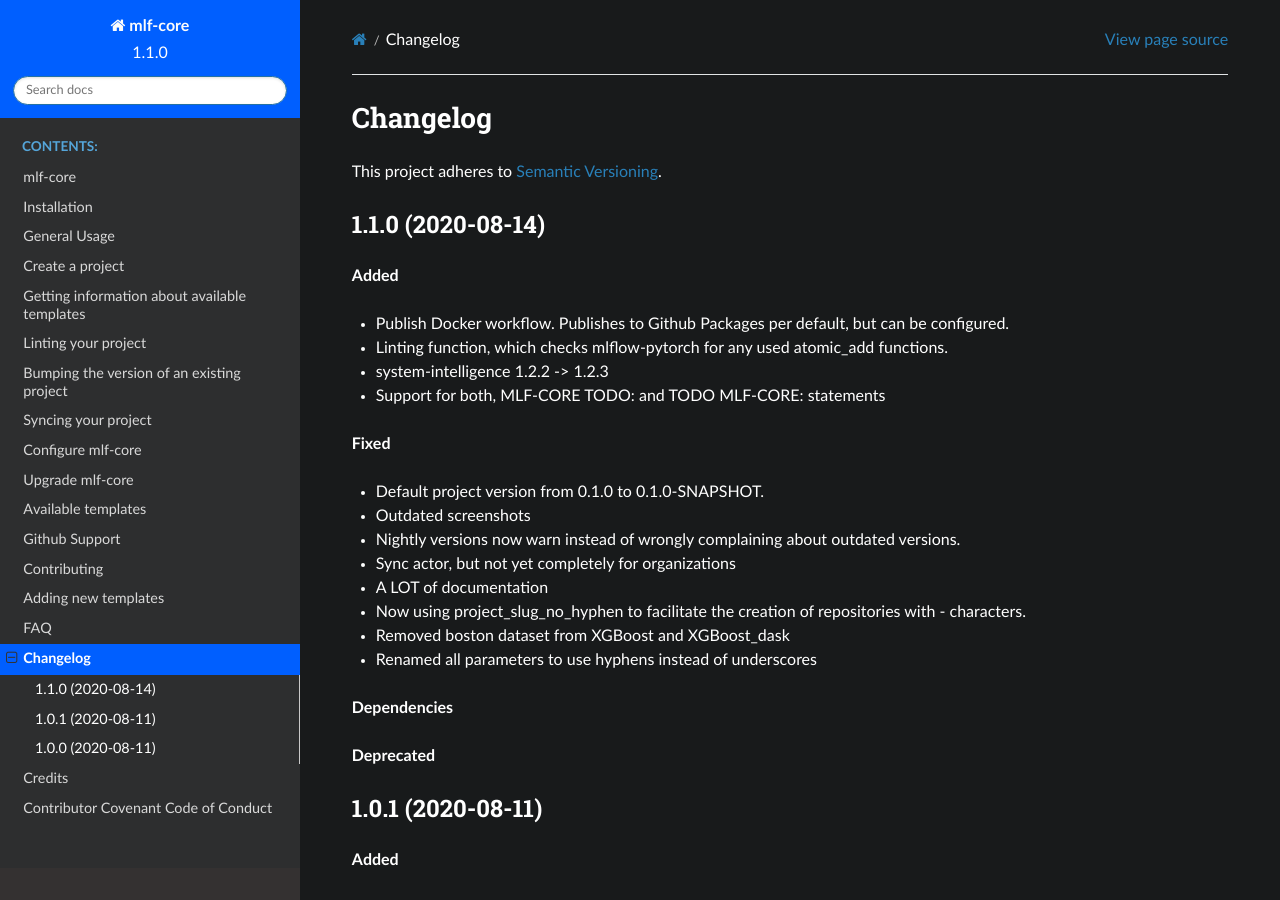
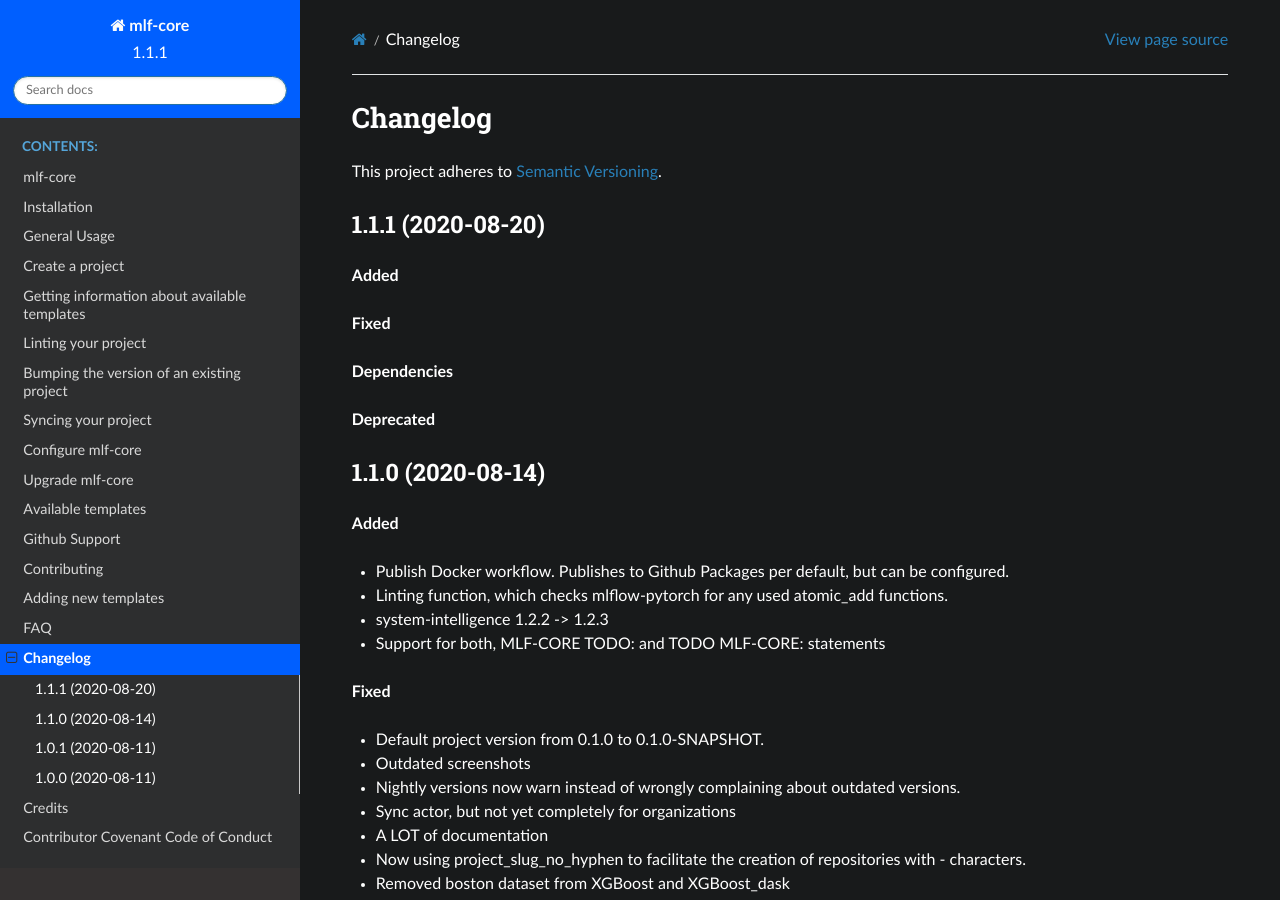
Before and after one commit to mlf-core/mlf-core, a Sphinx documentation site: the page built from docs/changelog.rst, in a window 1280 px wide and 900 px high. Built offline with Sphinx 7.4.7 and the Read the Docs theme 2.0.0, drawn with Linux system fonts in a browser that asks for light colours.

Commit message:
Bump version from 1.1.0 to 1.1.1

```diff
--- a/CHANGELOG.rst
+++ b/CHANGELOG.rst
@@ -5,6 +5,18 @@
 ==========
 
 This project adheres to `Semantic Versioning <https://semver.org/>`_.
+
+
+1.1.1 (2020-08-20)
+------------------
+
+**Added**
+
+**Fixed**
+
+**Dependencies**
+
+**Deprecated**
 
 
 1.1.0 (2020-08-14)
--- a/cookietemple.cfg
+++ b/cookietemple.cfg
@@ -1,5 +1,5 @@
 [bumpversion]
-current_version = 1.1.0
+current_version = 1.1.1
 
 [bumpversion_files_whitelisted]
 setup_file = setup.py
--- a/docs/conf.py
+++ b/docs/conf.py
@@ -53,9 +53,9 @@
 # the built documents.
 #
 # The short X.Y version.
-version = '1.1.0'
+version = '1.1.1'
 # The full version, including alpha/beta/rc tags.
-release = '1.1.0'
+release = '1.1.1'
 
 # The language for content autogenerated by Sphinx. Refer to documentation
 # for a list of supported languages.
--- a/mlf_core/__init__.py
+++ b/mlf_core/__init__.py
@@ -2,4 +2,4 @@
 
 __author__ = """Lukas Heumos"""
 __email__ = 'lukas.heumos@posteo.net'
-__version__ = '1.1.0'
+__version__ = '1.1.1'
--- a/setup.py
+++ b/setup.py
@@ -72,6 +72,6 @@
     test_suite='tests',
     tests_require=test_requirements,
     url='https://github.com/mlf-core/mlf-core',
-    version='1.1.0',
+    version='1.1.1',
     zip_safe=False,
 )
```
Also changed, not shown: .cookietemple.yml.
